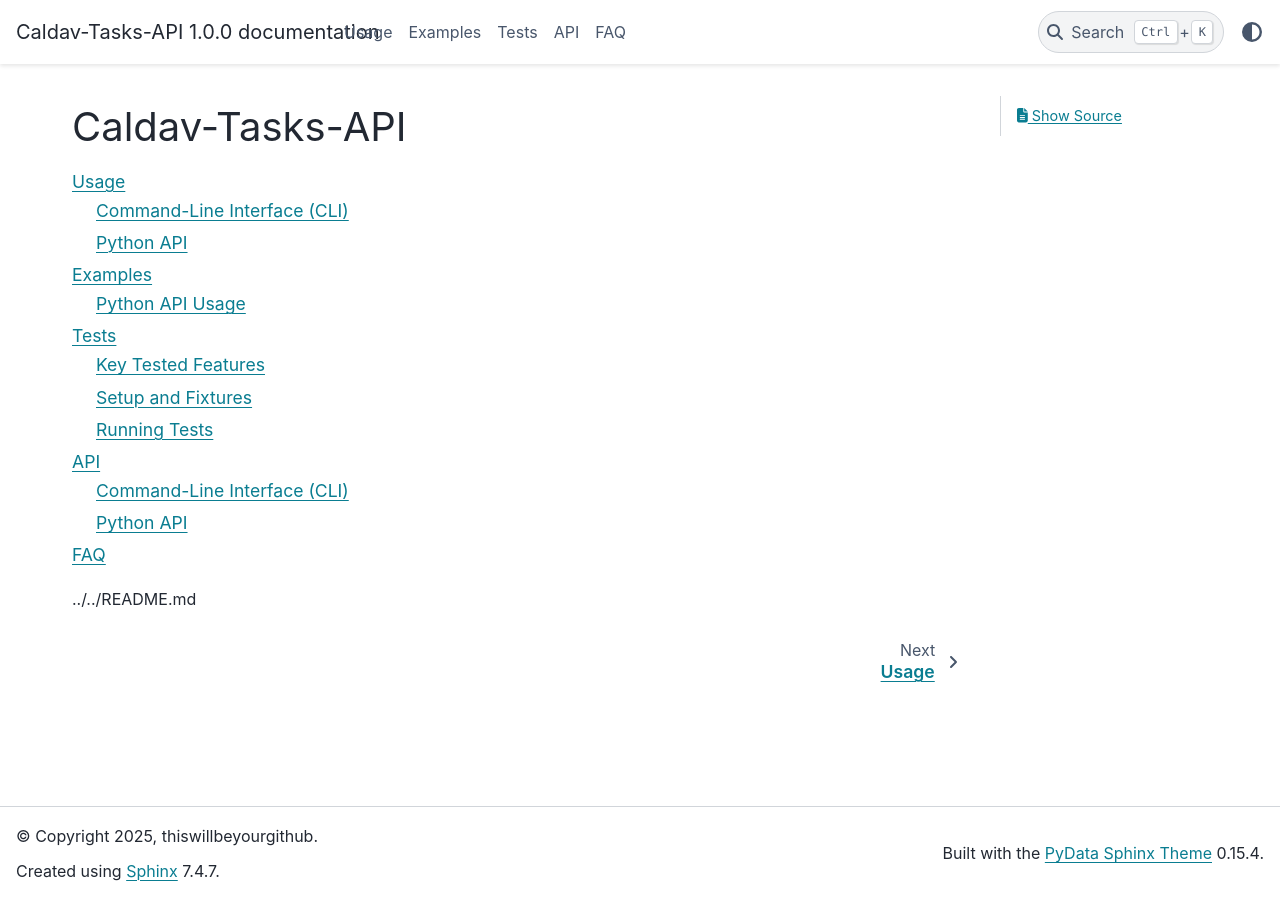
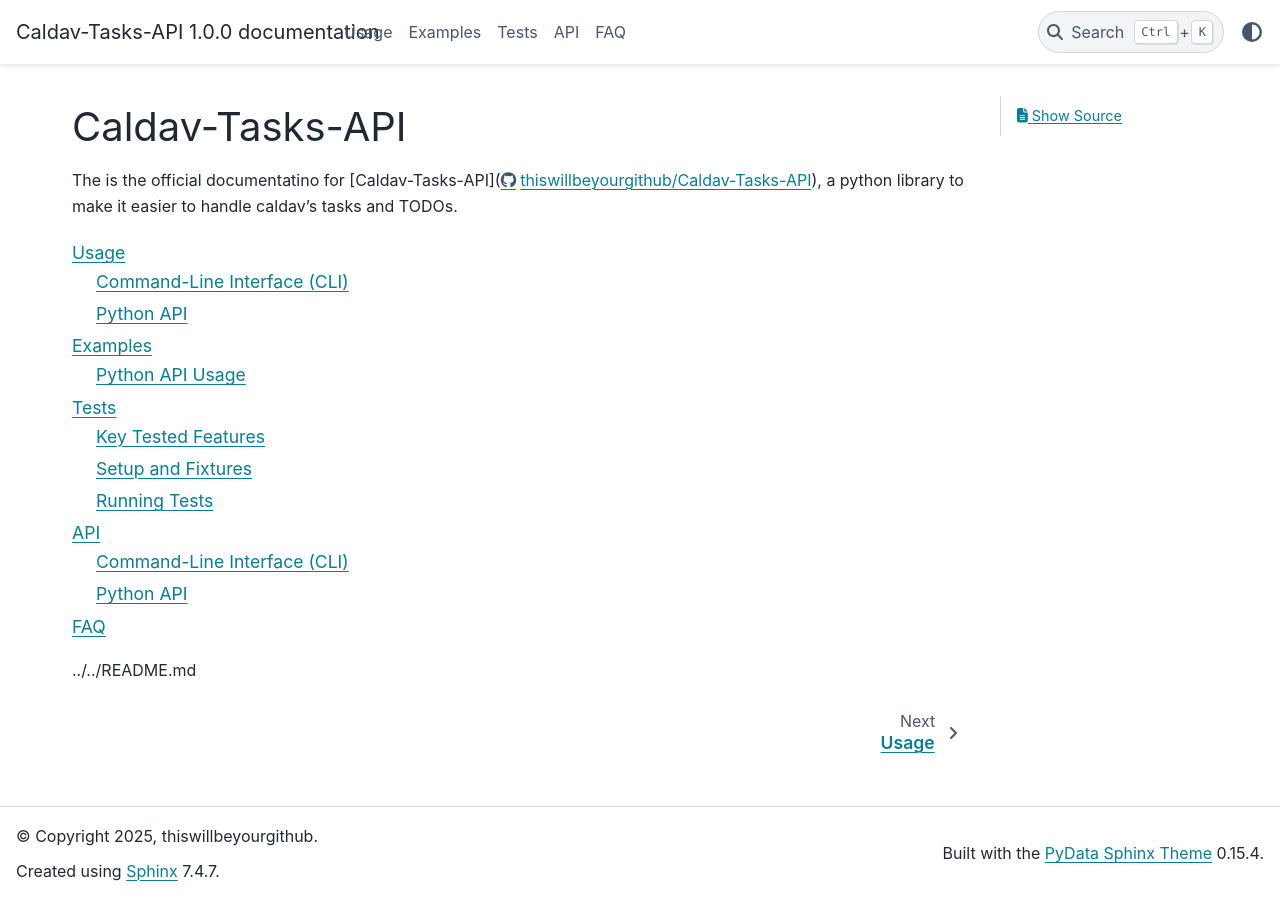
Before and after one commit to thiswillbeyourgithub/Caldav-Tasks-API, a Sphinx documentation site: the page built from docs/source/index.rst, in a window 1280 px wide. Built offline with Sphinx 7.4.7 and the PyData theme 0.15.4, drawn with Linux system fonts in a browser that asks for light colours; pages that are not in the unit, such as notebooks, are missing from menus.

Commit message:
intro
Signed-off-by: thiswillbeyourgithub
<26625900+thiswillbeyourgithub@users.noreply.github.com>

```diff
--- a/docs/source/index.rst
+++ b/docs/source/index.rst
@@ -1,5 +1,7 @@
 Caldav-Tasks-API
 ================
+
+The is the official documentatino for [Caldav-Tasks-API](https://github.com/thiswillbeyourgithub/Caldav-Tasks-API), a python library to make it easier to handle caldav's tasks and TODOs.
 
 .. toctree::
    :maxdepth: 2
```
